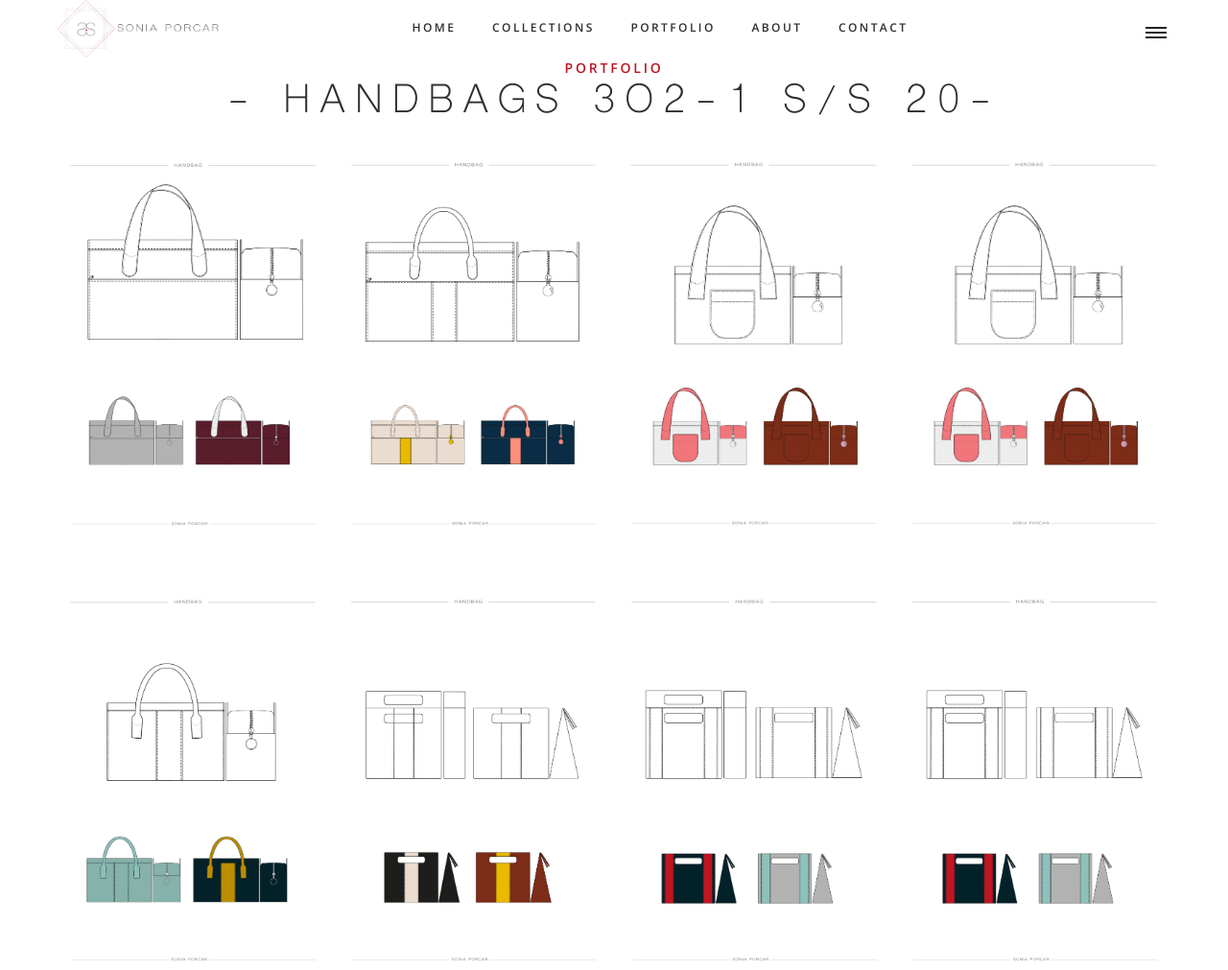
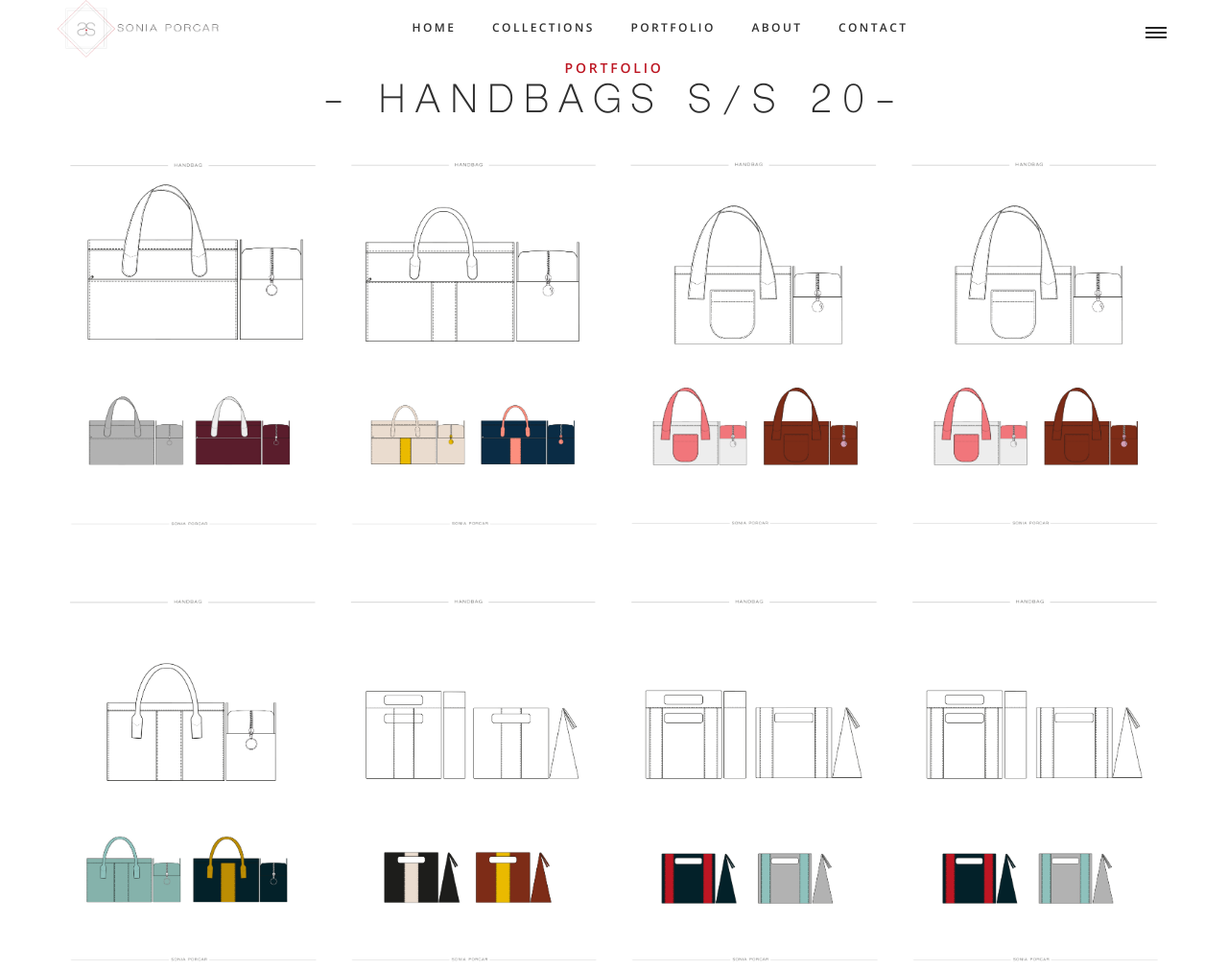
Before and after one commit to irelaure/soniaporcar, a plain HTML site: page portfolio.html in a window 1280 px wide. Shown: the top 1011 px of the page at 96% size. Drawn offline with nearby package versions, Linux system fonts and the light colour scheme; a script that the page names is missing.

Commit message:
Update portfolio.html

```diff
--- a/portfolio.html
+++ b/portfolio.html
@@ -64,7 +64,7 @@
 						<div class="col">
 							<div class="section_title_container wofM text-center">
 								<div class="section_subtitle">Portfolio</div>
-								<div class="section_title">- Handbags 3o2-1 S/S 20-</div>
+								<div class="section_title">- Handbags S/S 20-</div>
 							</div>
 						</div>
 					</div>
```
